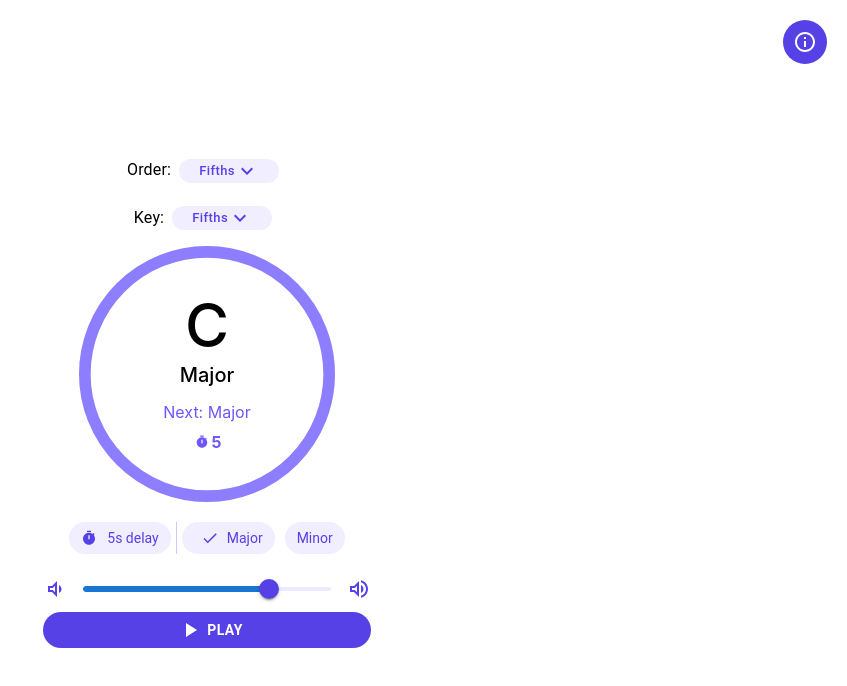
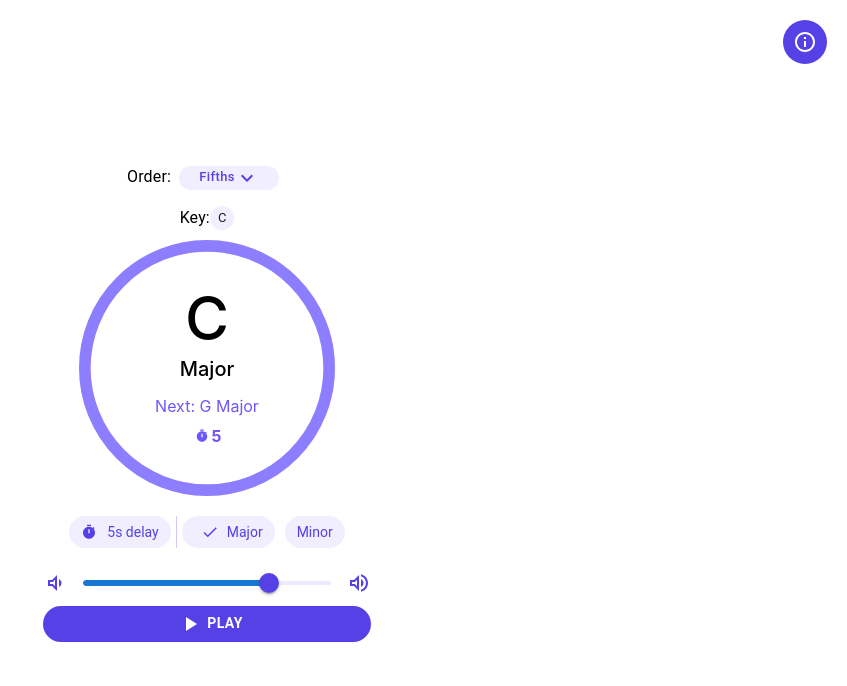
Before and after one commit to luketurnerdev/randomkeygenerator, a React (Create React App) app: page / in a window 1280 px wide. Shown: the top 686 px of the page, without its empty margins (433-1280 px from the left). Built offline with nearby package versions, Linux system fonts and the light colour scheme.

Commit message:
add key display component with static key display

```diff
--- a/src/Components/Randomizer/ChangeKeyDisplay/index.js
+++ b/src/Components/Randomizer/ChangeKeyDisplay/index.js
@@ -7,11 +7,11 @@ const ChangeKeyDisplay = props => {
     const [anchorEl, setAnchorEl] = useState(null);
     const menuOpen = Boolean(anchorEl);
 
-    const {keyOrder, setKeyOrder} = props;
+    const {key, setKey} = props;
 
     const handleMenuClick = orderString => {
       handleClose();
-      setKeyOrder(orderString);
+      setKey(orderString);
     }
 
     const handleClick = (event) => {
@@ -54,7 +54,7 @@ const ChangeKeyDisplay = props => {
       },
       chip: {
         backgroundColor: '#F0EEFF',
-        minWidth: '100px'
+        // minWidth: '100px'
       },
       chipInner: {
         display: 'flex',
@@ -70,7 +70,7 @@ const ChangeKeyDisplay = props => {
       const order = () => {
         return (
           <div style ={styles.chipInner}>
-            {keyOrder}
+            {key}
             <KeyboardArrowDownIcon />
           </div>
         )
@@ -88,65 +88,15 @@ const ChangeKeyDisplay = props => {
             Key:
           </Typography>
 
-        <Button
+        {/* <Button
           style={styles.menuButton}
           id="basic-button"
           aria-haspopup="true"
-          onClick={handleClick}
         >
-          <MyChip />
-        </Button>
+          {key}
+        </Button> */}
 
-        <Menu
-          id="basic-menu"
-          style={styles.menu}
-          anchorEl={anchorEl}
-          open={menuOpen}
-          onClose={handleClose}
-          // MenuListProps={{
-          //   'aria-labelledby': 'basic-button',
-          // }}
-      >
-          <MenuItem style={styles.menuItem}
-            onClick={() => handleMenuClick("Random")}
-          >
-          <div style={styles.tick}>
-            {keyOrder === "Random" && <DoneIcon />}
-          </div>
-
-           <div style={styles.menuText}>
-                Random
-          </div>
-
-          </MenuItem>
-
-          <MenuItem style={styles.menuItem}
-            onClick={() => handleMenuClick("Sequential")}
-          >
-
-          <div style={styles.tick}>
-            {keyOrder === "Sequential" && <DoneIcon />}
-          </div>
-
-          <div style={styles.menuText}>
-            Sequential
-          </div>
-
-          </MenuItem>
-
-          <MenuItem style={styles.menuItem}
-            onClick={() => handleMenuClick("Fifths")}
-          >
-
-          <div style={styles.tick}>
-            {keyOrder === "Fifths" && <DoneIcon />}
-          </div>
-
-          <div style={styles.menuText}>
-                Fifths
-          </div>
-          </MenuItem>
-        </Menu>
+        <Chip style={styles.chip} size="small" label="C" />
 
       </div>
 
--- a/src/Components/Randomizer/ChangeOrderDisplay/index.js
+++ b/src/Components/Randomizer/ChangeOrderDisplay/index.js
@@ -7,11 +7,11 @@ const ChangeOrderDisplay = props => {
     const [anchorEl, setAnchorEl] = useState(null);
     const menuOpen = Boolean(anchorEl);
 
-    const {keyOrder, setKeyOrder} = props;
+    const {chordMovement, setChordMovement} = props;
 
     const handleMenuClick = orderString => {
       handleClose();
-      setKeyOrder(orderString);
+      setChordMovement(orderString);
     }
 
     const handleClick = (event) => {
@@ -70,7 +70,7 @@ const ChangeOrderDisplay = props => {
       const order = () => {
         return (
           <div style ={styles.chipInner}>
-            {keyOrder}
+            {chordMovement}
             <KeyboardArrowDownIcon />
           </div>
         )
@@ -113,7 +113,7 @@ const ChangeOrderDisplay = props => {
             onClick={() => handleMenuClick("Random")}
           >
           <div style={styles.tick}>
-            {keyOrder === "Random" && <DoneIcon />}
+            {chordMovement === "Random" && <DoneIcon />}
           </div>
 
            <div style={styles.menuText}>
@@ -127,7 +127,7 @@ const ChangeOrderDisplay = props => {
           >
 
           <div style={styles.tick}>
-            {keyOrder === "Sequential" && <DoneIcon />}
+            {chordMovement === "Sequential" && <DoneIcon />}
           </div>
 
           <div style={styles.menuText}>
@@ -141,7 +141,7 @@ const ChangeOrderDisplay = props => {
           >
 
           <div style={styles.tick}>
-            {keyOrder === "Fifths" && <DoneIcon />}
+            {chordMovement === "Fifths" && <DoneIcon />}
           </div>
 
           <div style={styles.menuText}>
--- a/src/Components/Randomizer/index.js
+++ b/src/Components/Randomizer/index.js
@@ -22,7 +22,8 @@ const Randomizer = props => {
   // Next chord is set to C# Major.
   // After timer runs out, we jump up all the notes X amount of semitones (eg 1), and play the new chord.
   // Still keep the chord mappings as strings so that we can display this to the user.
-  const [keyOrder, setKeyOrder] = useState("Fifths")
+  const [chordMovement, setChordMovement] = useState("Fifths")
+  const [key, setKey] = useState("C")
   const [delayInSeconds, setDelayInSeconds] = useState(5);
   const [modifiers, setModifiers] = useState(["Major"])
   const [paused, setPaused] = useState(true);
@@ -55,20 +56,20 @@ const Randomizer = props => {
   return (
     <div style={styles.mainContainer}>
         <ChangeOrderDisplay
-            keyOrder={keyOrder}
-            setKeyOrder={setKeyOrder}
+            chordMovement={chordMovement}
+            setChordMovement={setChordMovement}
           />
         <ChangeKeyDisplay
-            keyOrder={keyOrder}
-            setKeyOrder={setKeyOrder}
+            key={key}
+            setKey={setKey}
           />
 
         <InfoBox style={styles.infoBox} />
       <KeyDisplay
         paused={paused}
         mobile={mobile}
-        keyOrder={keyOrder}
-        setKeyOrder={setKeyOrder}
+        chordMovement={chordMovement}
+        setChordMovement={setChordMovement}
         modifiers={modifiers}
         delayInSeconds={delayInSeconds}
         setDelayInSeconds={setDelayInSeconds}
```
